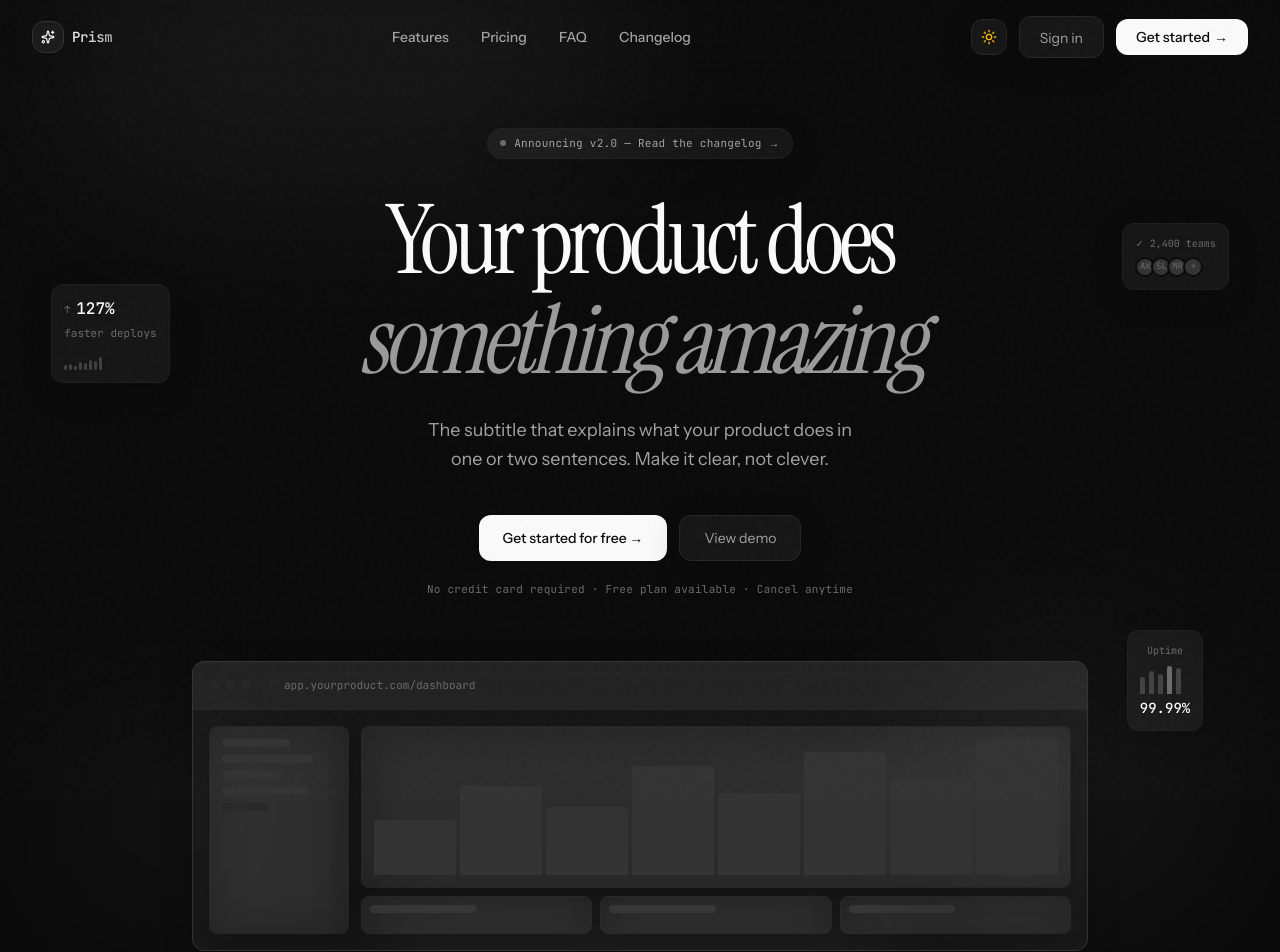
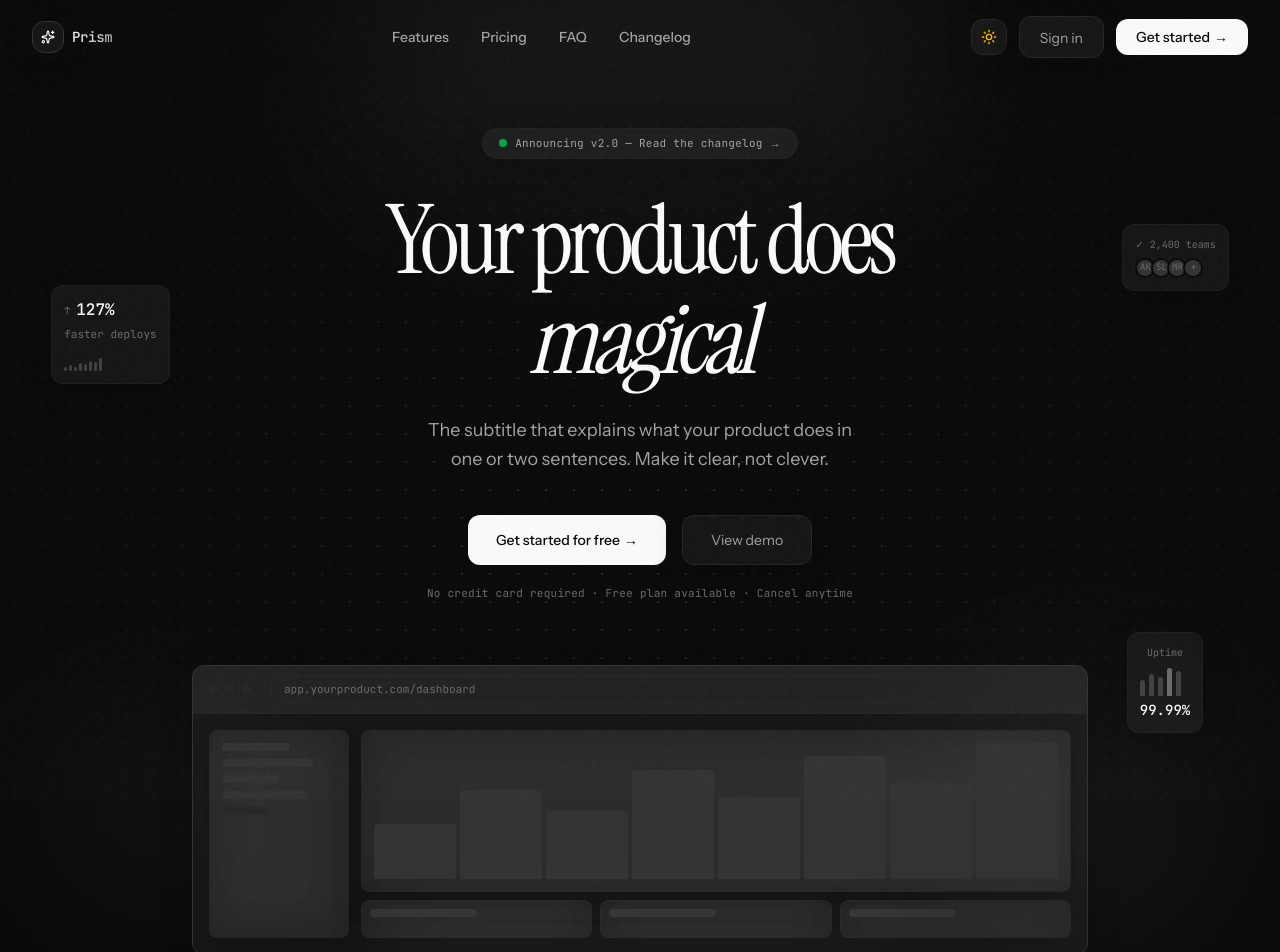
Before and after one commit to Kaveenxz/saas-app, a Next.js app: page / in a window 1280 px wide. Shown: the top 952 px of the page. Built offline with nearby package versions, Linux system fonts and the light colour scheme.

Commit message:
hero section modified

```diff
--- a/components/hero.tsx
+++ b/components/hero.tsx
@@ -1,101 +1,231 @@
 // components/hero.tsx
 "use client";
 
+import { useState, useEffect, useRef } from "react";
+import { motion, useInView, AnimatePresence } from "framer-motion";
 import { FloatingCard } from "./floating-card";
 import { MockBrowser } from "./mock-browser";
 
+const rotatingWords = ["amazing", "effortless", "magical", "instant", "seamless"];
+
 export function Hero() {
+  const [wordIndex, setWordIndex] = useState(0);
+  const heroRef = useRef<HTMLElement>(null);
+  const isInView = useInView(heroRef, { once: true, amount: 0.2 });
+  const [isClient, setIsClient] = useState(false);
+
+  useEffect(() => {
+    setIsClient(true);
+  }, []);
+
+  useEffect(() => {
+    const interval = setInterval(() => {
+      setWordIndex((prev) => (prev + 1) % rotatingWords.length);
+    }, 2500);
+    return () => clearInterval(interval);
+  }, []);
+
+  const createRipple = (e: React.MouseEvent<HTMLButtonElement>) => {
+    const button = e.currentTarget;
+    const ripple = document.createElement("span");
+    const rect = button.getBoundingClientRect();
+    const size = Math.max(rect.width, rect.height);
+    const x = e.clientX - rect.left - size / 2;
+    const y = e.clientY - rect.top - size / 2;
+    ripple.style.width = ripple.style.height = `${size}px`;
+    ripple.style.left = `${x}px`;
+    ripple.style.top = `${y}px`;
+    ripple.className = "ripple-effect";
+    button.appendChild(ripple);
+    setTimeout(() => ripple.remove(), 600);
+  };
+
   return (
-    <section id="hero" className="relative min-h-screen flex flex-col items-center justify-center text-center pt-32 pb-16 overflow-hidden px-4">
-      {/* Dot Grid Background */}
-      <div
-        className="absolute inset-0 pointer-events-none"
-        style={{
-          backgroundImage: `radial-gradient(circle, ${
-            typeof window !== "undefined" && document.documentElement.classList.contains("dark")
-              ? "rgba(255,255,255,0.12)"
-              : "rgba(0,0,0,0.08)"
-          } 1px, transparent 1px)`,
-          backgroundSize: "28px 28px",
-          maskImage: "radial-gradient(ellipse 70% 60% at 50% 50%, black, transparent)",
-          WebkitMaskImage: "radial-gradient(ellipse 70% 60% at 50% 50%, black, transparent)",
-        }}
+    <section
+      ref={heroRef}
+      id="hero"
+      className="relative min-h-screen flex flex-col items-center justify-center text-center pt-32 pb-16 overflow-hidden px-4"
+    >
+      {/* Dot grid background */}
+      <div className="dot-grid" />
+
+      {/* Subtle floating orbs (original colors) */}
+      <motion.div
+        className="absolute w-[600px] h-[300px] rounded-full bg-foreground/5 blur-[90px] top-[-80px] left-1/2 -translate-x-1/2 pointer-events-none"
+        animate={{ y: [0, -20, 0] }}
+        transition={{ duration: 10, repeat: Infinity, ease: "easeInOut" }}
+      />
+      <motion.div
+        className="absolute w-[300px] h-[300px] rounded-full bg-foreground/5 blur-[90px] bottom-20 right-[5%] pointer-events-none"
+        animate={{ y: [0, 25, 0], x: [0, 15, 0] }}
+        transition={{ duration: 12, repeat: Infinity, ease: "easeInOut", delay: 1 }}
+      />
+      <motion.div
+        className="absolute w-[200px] h-[200px] rounded-full bg-foreground/5 blur-[90px] bottom-24 left-[5%] pointer-events-none"
+        animate={{ y: [0, -25, 0], x: [0, -15, 0] }}
+        transition={{ duration: 14, repeat: Infinity, ease: "easeInOut", delay: 2 }}
       />
 
-      {/* Orbs */}
-      <div className="hero-orb-1 absolute w-[600px] h-[300px] rounded-full bg-foreground/5 blur-[90px] top-[-80px] left-1/2 -translate-x-1/2 animate-float-orb pointer-events-none" />
-      <div className="hero-orb-2 absolute w-[300px] h-[300px] rounded-full bg-foreground/5 blur-[90px] bottom-20 right-[5%] animate-float-card animation-delay-2000 pointer-events-none" />
-      <div className="hero-orb-3 absolute w-[200px] h-[200px] rounded-full bg-foreground/5 blur-[90px] bottom-24 left-[5%] animate-float-card animation-delay-5000 pointer-events-none" />
-
-      {/* Floating Cards */}
-      <FloatingCard className="top-[28%] left-[4%] animate-float-card">
+      {/* Floating cards with enhanced entrance animation */}
+      <FloatingCard className="top-[28%] left-[4%] animate-float-card hover:scale-105 transition-all duration-300">
         <div className="flex items-center gap-1.5 mb-1">
           <span className="text-[10px] font-mono text-text-muted">↑</span>
-          <span className="font-mono text-base font-medium text-foreground">127%</span>
+          <motion.span
+            className="font-mono text-base font-medium text-foreground"
+            initial={{ opacity: 0, y: 10 }}
+            animate={isInView ? { opacity: 1, y: 0 } : {}}
+            transition={{ delay: 0.4 }}
+          >
+            127%
+          </motion.span>
         </div>
         <div className="text-[11px] font-mono text-text-muted">faster deploys</div>
         <div className="flex items-end gap-[2px] mt-2 h-5">
           {[6, 8, 5, 11, 9, 14, 12, 18].map((h, i) => (
-            <span key={i} className="w-[3px] bg-text-muted/50 rounded-full" style={{ height: `${h * 0.7}px` }} />
+            <motion.span
+              key={i}
+              className="w-[3px] bg-text-muted/50 rounded-full"
+              initial={{ height: 0 }}
+              animate={isInView ? { height: `${h * 0.7}px` } : {}}
+              transition={{ delay: 0.5 + i * 0.03 }}
+            />
           ))}
         </div>
       </FloatingCard>
 
-      <FloatingCard className="top-[22%] right-[4%] animate-float-card animation-delay-1000">
+      <FloatingCard className="top-[22%] right-[4%] animate-float-card animation-delay-1000 hover:scale-105 transition-all duration-300">
         <div className="text-[10px] font-mono text-text-muted mb-1.5">✓ 2,400 teams</div>
         <div className="flex -space-x-1">
           {["AK", "SL", "MR", "+"].map((initial, i) => (
-            <div key={i} className="w-5 h-5 rounded-full border-2 border-background bg-border-bright flex items-center justify-center text-[9px] font-mono text-text-muted">
+            <motion.div
+              key={i}
+              className="w-5 h-5 rounded-full border-2 border-background bg-border-bright flex items-center justify-center text-[9px] font-mono text-text-muted"
+              initial={{ opacity: 0, x: -10 }}
+              animate={isInView ? { opacity: 1, x: 0 } : {}}
+              transition={{ delay: 0.6 + i * 0.1 }}
+            >
               {initial}
-            </div>
+            </motion.div>
           ))}
         </div>
       </FloatingCard>
 
-      <FloatingCard className="bottom-[28%] right-[6%] animate-float-card animation-delay-3000">
+      <FloatingCard className="bottom-[28%] right-[6%] animate-float-card animation-delay-3000 hover:scale-105 transition-all duration-300">
         <div className="text-[10px] font-mono text-text-muted mb-2">Uptime</div>
         <div className="flex items-end gap-1 h-7">
           {[60, 80, 70, 100, 90].map((h, i) => (
-            <div key={i} className="w-[5px] bg-text-muted rounded-t-sm" style={{ height: `${h * 0.28}px`, opacity: i === 3 ? 1 : 0.5 }} />
+            <motion.div
+              key={i}
+              className="w-[5px] bg-text-muted rounded-t-sm"
+              style={{ height: `${h * 0.28}px`, opacity: i === 3 ? 1 : 0.5 }}
+              initial={{ height: 0 }}
+              animate={isInView ? { height: `${h * 0.28}px` } : {}}
+              transition={{ delay: 0.7 + i * 0.07 }}
+            />
           ))}
         </div>
         <div className="font-mono text-sm font-medium mt-1">99.99%</div>
       </FloatingCard>
 
-      {/* Content */}
-      <div className="relative z-10 max-w-3xl w-full">
-        <div className="inline-flex items-center gap-2 glass rounded-full px-3 py-1.5 mb-8 animate-fade-up">
-          <span className="w-1.5 h-1.5 rounded-full bg-text-muted" />
-          <span className="font-mono text-[11px] tracking-wide text-text-dim">Announcing v2.0 — Read the changelog →</span>
-        </div>
+      {/* Main content */}
+      <div className="relative z-10 max-w-4xl w-full">
+        {/* Announcement badge */}
+        <motion.div
+          className="inline-flex items-center gap-2 glass rounded-full px-4 py-1.5 mb-8 cursor-pointer hover:bg-white/10 transition-all duration-300"
+          initial={{ opacity: 0, y: 20 }}
+          animate={isInView ? { opacity: 1, y: 0 } : {}}
+          transition={{ duration: 0.6 }}
+          whileHover={{ scale: 1.02, y: -2 }}
+        >
+          <span className="relative flex h-2 w-2">
+            <span className="animate-ping absolute inline-flex h-full w-full rounded-full bg-green-400/70 opacity-75"></span>
+            <span className="relative inline-flex rounded-full h-2 w-2 bg-green-500/80"></span>
+          </span>
+          <span className="font-mono text-[11px] tracking-wide text-text-dim">
+            Announcing v2.0 — Read the changelog →
+          </span>
+        </motion.div>
 
-        <h1 className="font-serif text-5xl sm:text-7xl md:text-8xl font-normal tracking-tighter leading-[1.05] mb-6 animate-fade-up animation-delay-100">
-          Your product does<br />
-          <em className="italic opacity-60">something amazing</em>
-        </h1>
+        {/* Headline with rotating word - monochromatic */}
+        <motion.h1
+          className="font-serif text-5xl sm:text-7xl md:text-8xl font-normal tracking-tighter leading-[1.05] mb-6"
+          initial={{ opacity: 0, y: 30 }}
+          animate={isInView ? { opacity: 1, y: 0 } : {}}
+          transition={{ duration: 0.7, delay: 0.1 }}
+        >
+          Your product does
+          <br />
+          <span className="relative inline-block min-w-[200px] text-center">
+            <AnimatePresence mode="wait">
+              <motion.em
+                key={wordIndex}
+                initial={{ opacity: 0, y: 20, filter: "blur(6px)" }}
+                animate={{ opacity: 1, y: 0, filter: "blur(0px)" }}
+                exit={{ opacity: 0, y: -20, filter: "blur(6px)" }}
+                transition={{ duration: 0.5 }}
+                className="absolute left-0 right-0 inline-block italic opacity-60"
+              >
+                {rotatingWords[wordIndex]}
+              </motion.em>
+            </AnimatePresence>
+            <span className="opacity-0 italic">amazing</span>
+          </span>
+        </motion.h1>
 
-        <p className="text-base sm:text-lg text-text-dim max-w-md mx-auto leading-relaxed mb-10 animate-fade-up animation-delay-200">
+        <motion.p
+          className="text-base sm:text-lg text-text-dim max-w-md mx-auto leading-relaxed mb-10"
+          initial={{ opacity: 0, y: 20 }}
+          animate={isInView ? { opacity: 1, y: 0 } : {}}
+          transition={{ duration: 0.6, delay: 0.2 }}
+        >
           The subtitle that explains what your product does in one or two sentences. Make it clear, not clever.
-        </p>
+        </motion.p>
 
-        <div className="flex flex-wrap gap-3 justify-center mb-5 animate-fade-up animation-delay-300">
-          <button className="px-6 py-3 bg-foreground text-background rounded-xl font-medium text-sm hover:opacity-90 transition">
-            Get started for free →
+        {/* CTA Buttons */}
+        <motion.div
+          className="flex flex-wrap gap-4 justify-center mb-5"
+          initial={{ opacity: 0, y: 20 }}
+          animate={isInView ? { opacity: 1, y: 0 } : {}}
+          transition={{ duration: 0.6, delay: 0.3 }}
+        >
+          <button
+            onClick={createRipple}
+            className="relative overflow-hidden px-7 py-3.5 bg-foreground text-background rounded-xl font-medium text-sm hover:scale-105 hover:shadow-xl transition-all duration-300 active:scale-95 group"
+          >
+            <span className="relative z-10 flex items-center gap-1">
+              Get started for free
+              <span className="group-hover:translate-x-1 transition-transform duration-200">→</span>
+            </span>
+            <span className="absolute inset-0 bg-gradient-to-r from-white/20 to-transparent -translate-x-full group-hover:translate-x-full transition-transform duration-700" />
           </button>
-          <button className="px-6 py-3 glass border border-border rounded-xl text-sm text-text-dim hover:text-foreground transition">
+          <button
+            onClick={createRipple}
+            className="relative overflow-hidden px-7 py-3.5 glass border border-border rounded-xl text-sm text-text-dim hover:text-foreground hover:scale-105 hover:border-foreground/30 transition-all duration-300 active:scale-95"
+          >
             View demo
           </button>
-        </div>
+        </motion.div>
 
-        <p className="font-mono text-[11px] text-text-muted tracking-wide animate-fade-up animation-delay-400">
+        <motion.p
+          className="font-mono text-[11px] text-text-muted tracking-wide"
+          initial={{ opacity: 0 }}
+          animate={isInView ? { opacity: 1 } : {}}
+          transition={{ duration: 0.6, delay: 0.4 }}
+        >
           No credit card required · Free plan available · Cancel anytime
-        </p>
+        </motion.p>
       </div>
 
-      {/* Mock Browser */}
-      <div className="relative z-10 w-full max-w-4xl mt-16 animate-fade-up animation-delay-500">
+      {/* Mock Browser with hover scale */}
+      <motion.div
+        className="relative z-10 w-full max-w-4xl mt-16"
+        initial={{ opacity: 0, y: 50 }}
+        animate={isInView ? { opacity: 1, y: 0 } : {}}
+        transition={{ duration: 0.8, delay: 0.5 }}
+        whileHover={{ scale: 1.02 }}
+      >
         <MockBrowser />
-      </div>
+      </motion.div>
     </section>
   );
 }
```
